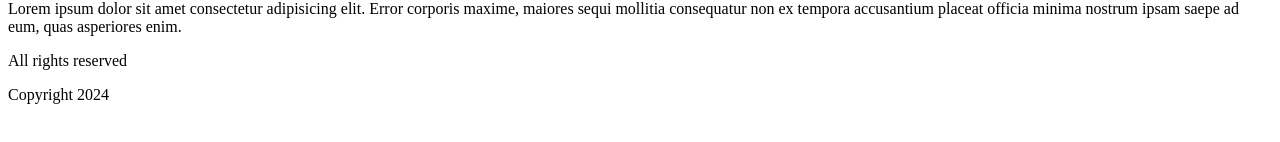
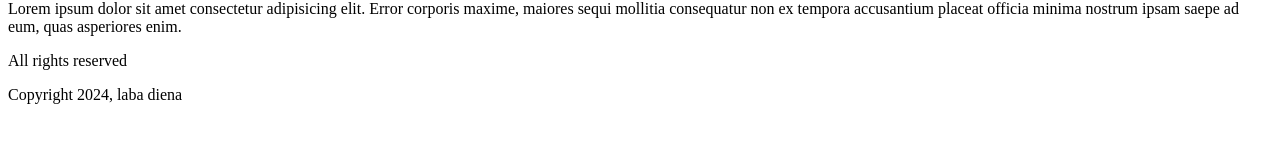
Before and after one commit to aksrug/50-grupe-git-branch, a plain HTML site: page index.html in a window 1280 px wide. Shown: the part 158-300 px from the top of the page. Drawn offline with Linux system fonts and the light colour scheme.

Commit message:
P commit

```diff
--- a/index.html
+++ b/index.html
@@ -22,7 +22,7 @@
     <p>Lorem ipsum dolor sit amet consectetur adipisicing elit. Error corporis maxime, maiores sequi mollitia consequatur non ex tempora accusantium placeat officia minima nostrum ipsam saepe ad eum, quas asperiores enim.</p>
     <footer>
         <p>All rights reserved</p>
-        <p>Copyright 2024</p>
+        <p>Copyright 2024, laba diena</p>
     </footer>
 </body>
 
```
